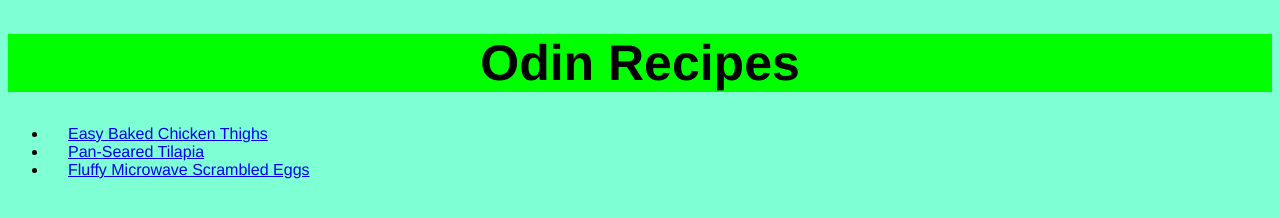
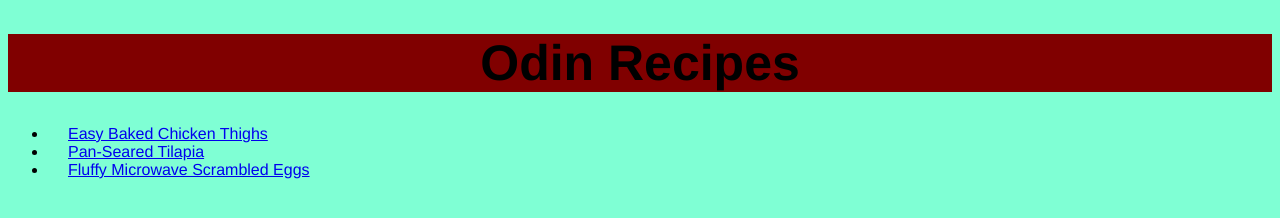
Before and after one commit to weihan-01/odin-recipes, a plain HTML site: page index.html in a window 1280 px wide. Drawn offline with Linux system fonts and the light colour scheme.

Commit message:
Change header background colour

```diff
--- a/styles/style.css
+++ b/styles/style.css
@@ -5,7 +5,7 @@
 .main {
     font-size: 50px;
     text-align: center;
-    background-color: lime;
+    background-color: maroon;
 }
 
 .recipe-list {
```
